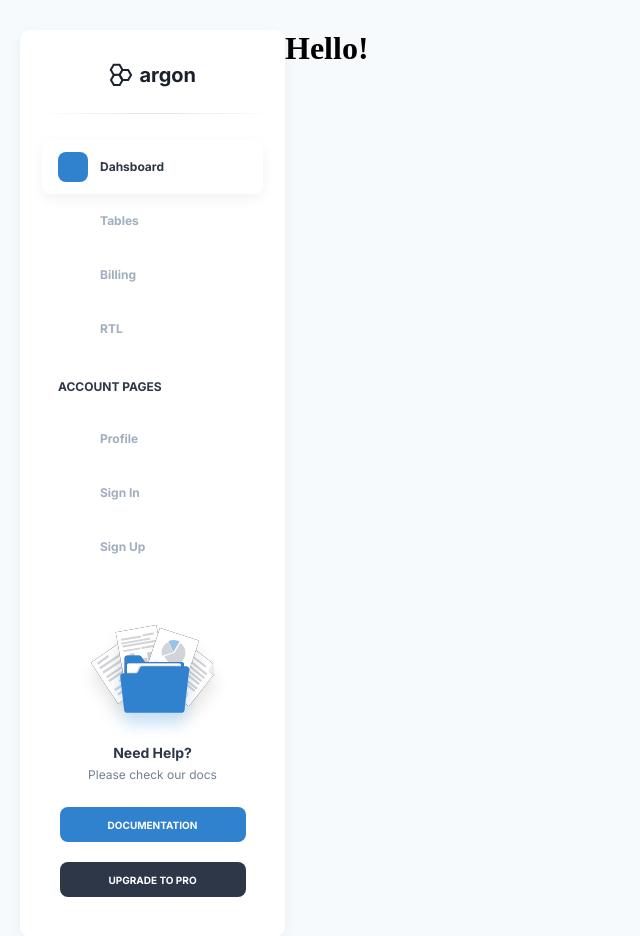
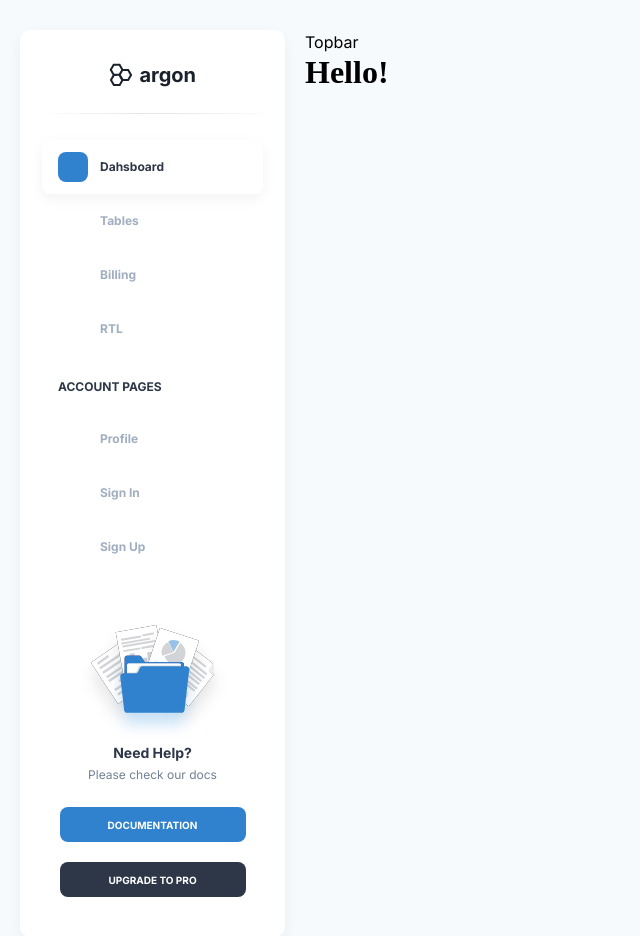
Before and after one commit to themewagon/dashdarkX, a React (Vite) app: page / in a window 1280 px wide. Shown: the top 936 px of the page, without its empty margins (0-640 px from the left). Built offline with nearby package versions, Linux system fonts and the light colour scheme; some icons are missing.

Commit message:
topbar component created

```diff
--- /dev/null
+++ b/src/components/Topbar.tsx
@@ -0,0 +1,11 @@
+import { Box, Typography } from "@mui/material";
+
+const Topbar = () => {
+    return (
+        <Box>
+            <Typography variant="subtitle1">Topbar</Typography>
+        </Box>
+    );
+}
+
+export default Topbar;
--- a/src/layouts/MainLayout.tsx
+++ b/src/layouts/MainLayout.tsx
@@ -1,5 +1,6 @@
 import { Box, useTheme } from "@mui/material";
 import Sidebar from "components/Sidebar";
+import Topbar from "components/Topbar";
 import { ReactNode } from "react";
 
 interface LayoutProps {
@@ -10,9 +11,10 @@ const MainLayout = ({children}: LayoutProps) => {
     const theme = useTheme();
 
     return (
-        <Box sx={{margin: '0 auto', padding: '30px 20px', display: 'flex', width: '100%', maxWidth: '1920px', height: 'auto', minHeight: '100vh', backgroundColor: theme.palette.action.hover}}>
+        <Box sx={{margin: '0 auto', padding: '30px 20px', display: 'flex', gap: '20px', width: '100%', maxWidth: '1920px', height: 'auto', minHeight: '100vh', backgroundColor: theme.palette.action.hover}}>
             <Sidebar/>
             <Box sx={{width: 'calc(100%-265px)'}}>
+                <Topbar/>
                 {children}
             </Box>
         </Box>
```
Also changed, not shown: src/components/Header.tsx (deleted, +0 -13 lines).
